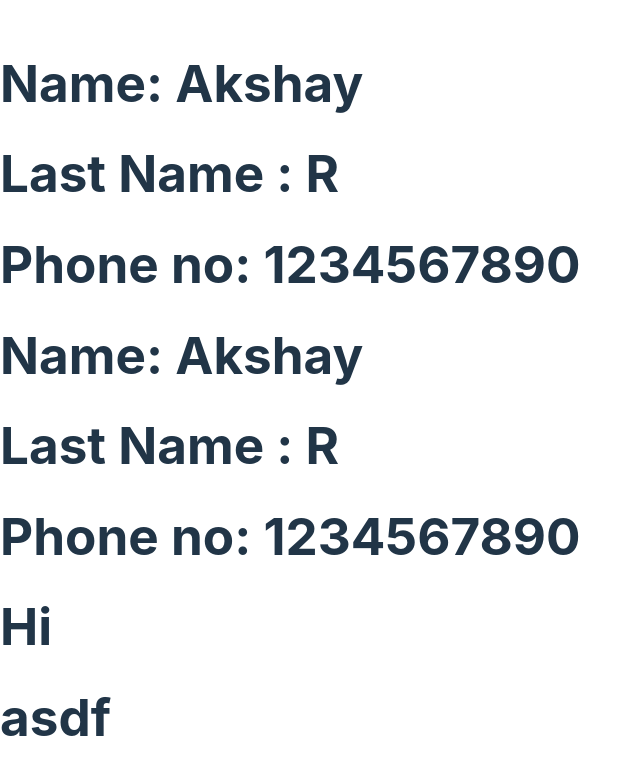
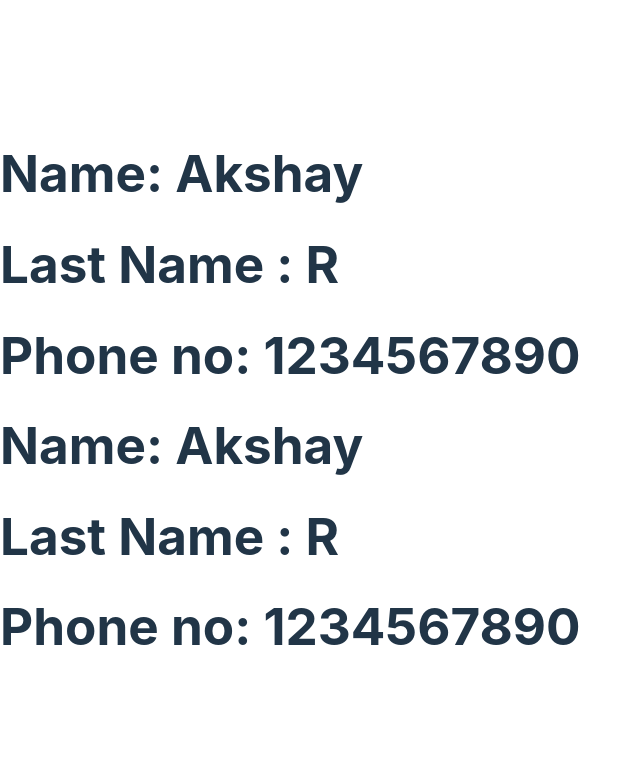
Before and after one commit to akshayst369/MERN-CLG-REACT, a React (Vite) app in the folder front-end/: page / in a window 1280 px wide. Shown: the top 774 px of the page, without its empty margins (0-641 px from the left). Built offline with nearby package versions, Linux system fonts and the light colour scheme.

Commit message:
Feat: with/without using spread op in props method

```diff
--- a/front-end/src/App.jsx
+++ b/front-end/src/App.jsx
@@ -18,9 +18,6 @@ const App = () => {
       lname = {userData.lname}
        ph_no = {userData.ph_no} />
 
-    <h1>Hi</h1>
-    <h1>asdf</h1>
-
     </div>
   )
 }
```
